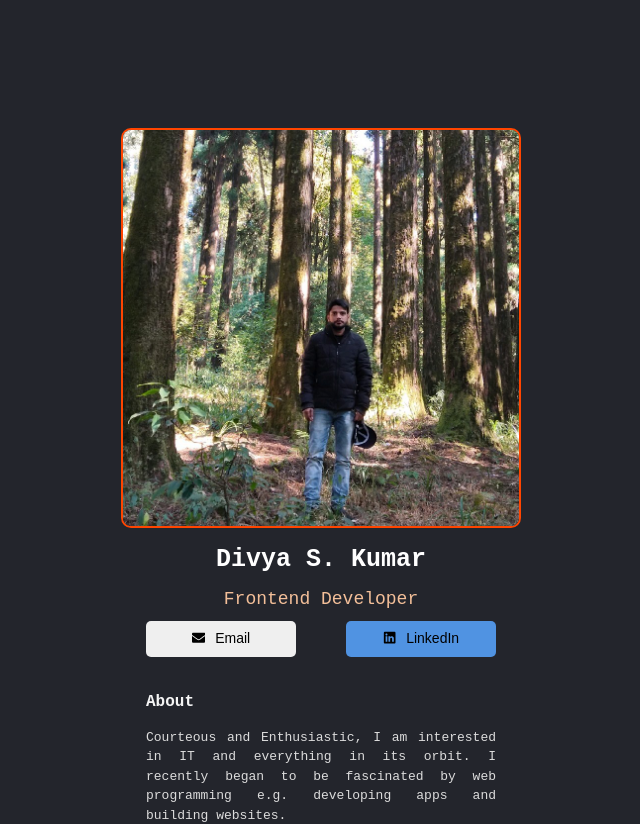
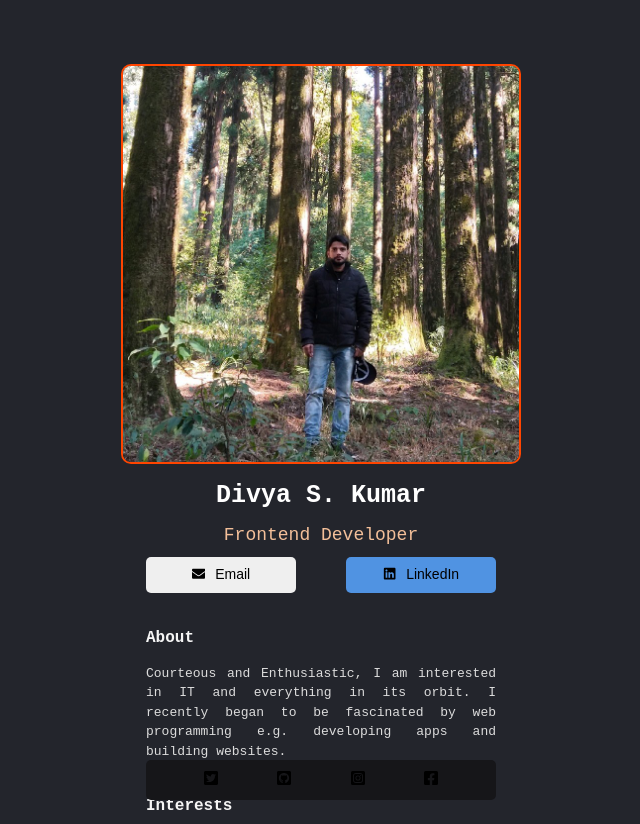
Before and after one commit to S827/business-card, a React (Vite) app: page / in a window 1280 px wide. Shown: the top 824 px of the page, without its empty margins (319-959 px from the left). Built offline with nearby package versions, Linux system fonts and the light colour scheme.

Commit message:
added styles in footer section added links to social networks

```diff
--- a/src/components/Footer.jsx
+++ b/src/components/Footer.jsx
@@ -7,11 +7,11 @@ import Facebook from  '../Icons/facebook'
 
 export default function Footer() {
     return (
-        <div>
-            <Twitter />
-            <Github />
-            <Instagram />
-            <Facebook />
+        <div className='footer'>
+            <a href='https://twitter.com/home'><Twitter /></a>
+            <a href='https://github.com/S827'><Github /></a>
+            <a href='https://www.instagram.com/'><Instagram /></a>
+            <a href='#'><Facebook /></a>
         </div>
     )
 }
--- a/src/components/info.jsx
+++ b/src/components/info.jsx
@@ -13,8 +13,8 @@ export default function Info() {
             <h1 className='title'>Divya S. Kumar</h1>
             <h2 className='desig'>Frontend Developer</h2>
             <div className='info-links'>
-                <button className='email-btn'><a className='email-link'><EmailIcon /><span className='email'> Email</span></a></button>
-                <button className='linkedin-btn'><a className='linkedin-link'><LinkedInIcon /><span className='linkedin'> LinkedIn</span></a></button>
+                <button className='email-btn'><a className='email-link' href='https://mail.google.com/mail/u/0/#inbox'><EmailIcon /><span className='email'> Email</span></a></button>
+                <button className='linkedin-btn'><a className='linkedin-link' href='https://www.linkedin.com/feed/'><LinkedInIcon /><span className='linkedin'> LinkedIn</span></a></button>
             </div>
         </div>
     )
--- a/src/index.css
+++ b/src/index.css
@@ -3,7 +3,7 @@
 }
 body {
   background-color: #23252C;
-  margin: 10% 10% 10% 10%;
+  margin: 5% 10% 10% 10%;
   font-family:'Courier New', Courier, monospace;
 }
 .img-div {
@@ -76,6 +76,11 @@ body {
   justify-content: space-between;
 
 }
+a:link, a:visited, a:hover, a:active, a:focus {
+  color: black;
+  text-decoration: none;
+}
+
 
 .about, .interest {
   width: 350px;
@@ -97,3 +102,22 @@ body {
   line-height: 150%;
   color: #DCDCDC;
 }
+
+.footer {
+  width: 350px;
+  height: 40px;
+  margin-left: auto;
+  margin-right: auto;
+  display: flex;
+  align-items: center;
+  justify-content: space-evenly;
+  background-color: #161619;
+  color: #918E9B;
+  border-radius: 5px;
+  position: fixed;
+  /* background-position-x: absolute;
+  background-position-y: fixed; */
+  bottom: 0;
+  left: 10%;
+  right: 10%;
+}
```
